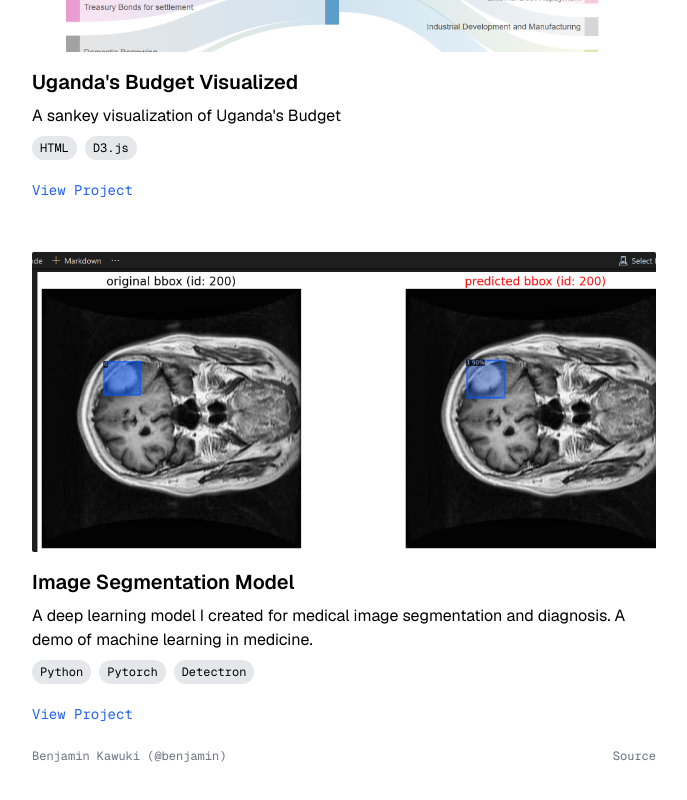
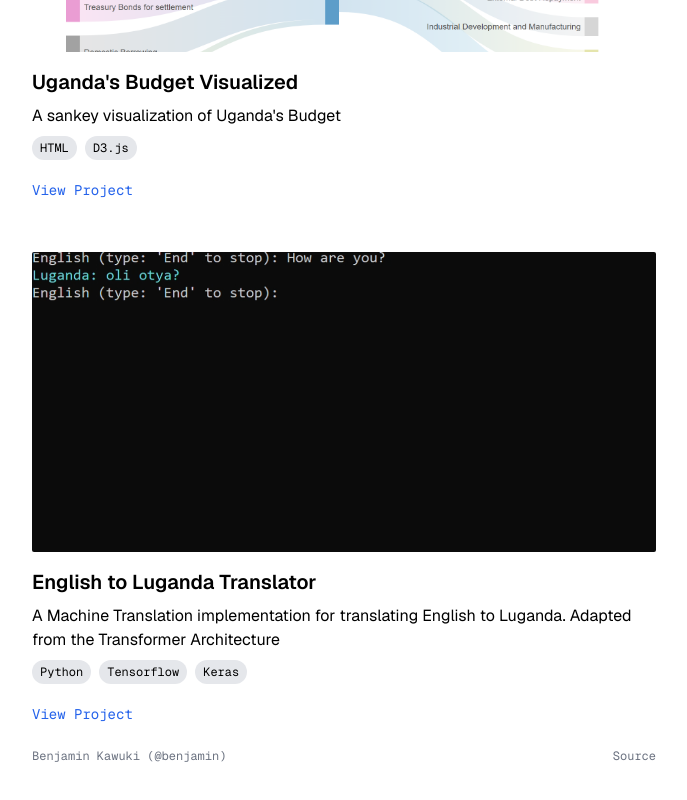
Before and after one commit to ChiefExecutiv/Benjamin.com, a Next.js app: page /Projects in a window 1280 px wide. Shown: the part 420-1220 px from the top of the page, without its empty margins (296-983 px from the left). Built offline with nearby package versions, Linux system fonts and the light colour scheme.

Commit message:
Updates to the projects section

```diff
--- a/app/Projects/page.tsx
+++ b/app/Projects/page.tsx
@@ -11,11 +11,11 @@ const projects = [
     githubLink: "https://chiefexecutiv.github.io/Uganda-Budget-Sankey/",
   },
   {
-    title: "Image Segmentation Model",
-    description: "A deep learning model I created for medical image segmentation and diagnosis. A demo of machine learning in medicine.",
-    image: "/avatars/IPYNB(Screenshot).png",
-    technologies: ["Python", "Pytorch", "Detectron"],
-    githubLink: "https://github.com/ChiefExecutiv/Ben_Detectron/blob/main/Ben_Detectron%20(1).ipynb",
+    title: "English to Luganda Translator",
+    description: "A Machine Translation implementation for translating English to Luganda. Adapted from the Transformer Architecture",
+    image: "/avatars/Screenshot (203).png",
+    technologies: ["Python", "Tensorflow", "Keras"],
+    githubLink: "https://github.com/ChiefExecutiv/English-Luganda/blob/main/Translate_tfmr.py",
   },
 ]
 
```
Also changed, not shown: public/avatars/IPYNB(Screenshot).png (deleted), public/avatars/Screenshot (203).png (added).
